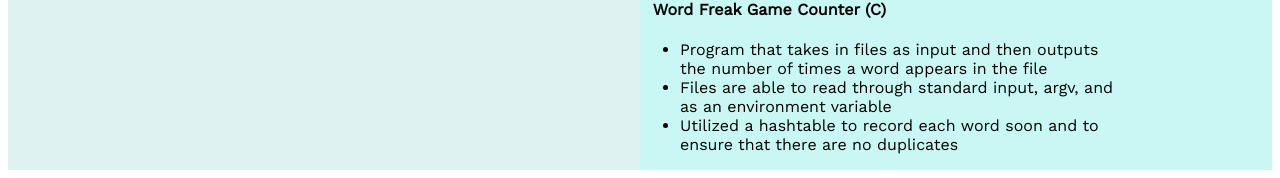
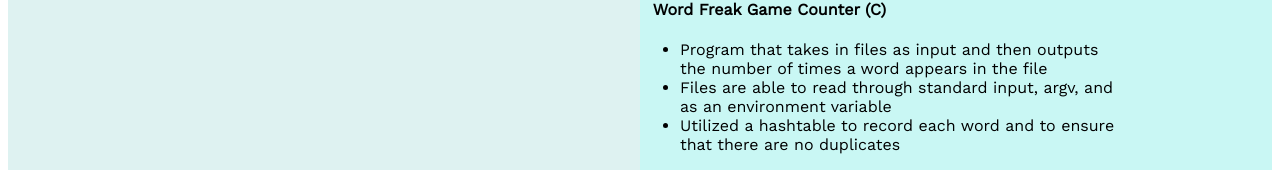
Before and after one commit to jozhou17/Personal-Website, a Django app: page /skills_projects/ in a window 1280 px wide. Shown: the part 631-809 px from the top of the page. Run offline with Django 3.2, Linux system fonts and the light colour scheme; some libraries are stand-ins or nearby versions.

Commit message:
updated projects

```diff
--- a/main/templates/main/skills_projects.html
+++ b/main/templates/main/skills_projects.html
@@ -49,7 +49,7 @@
         <ul>
             <li>Program that takes in files as input and then outputs the number of times a word appears in the file</li>
             <li>Files are able to read through standard input, argv, and as an environment variable</li>
-            <li>Utilized a hashtable to record each word soon and to ensure that there are no duplicates</li>
+            <li>Utilized a hashtable to record each word and to ensure that there are no duplicates</li>
         </ul>
 
 </div>
```
